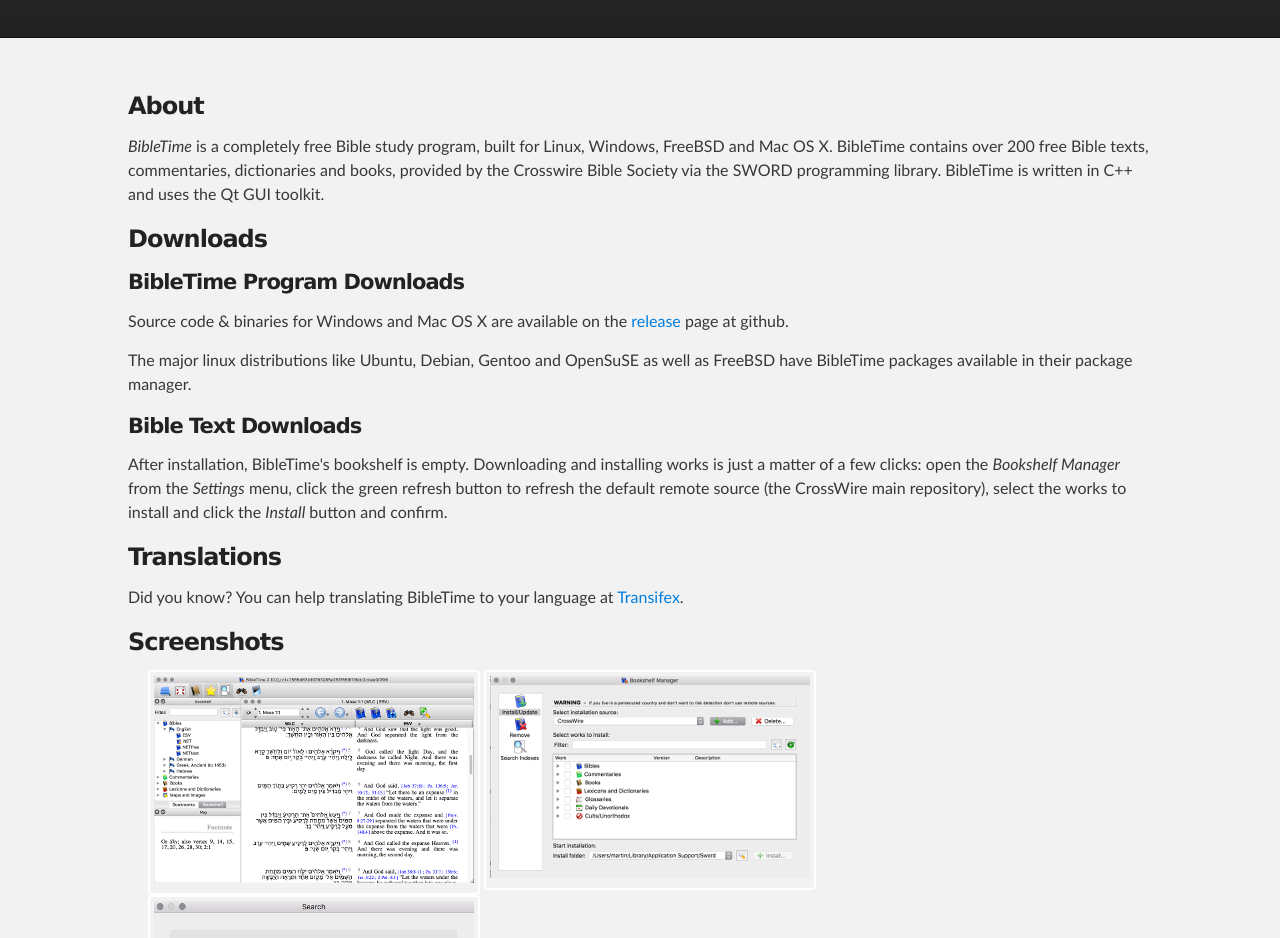
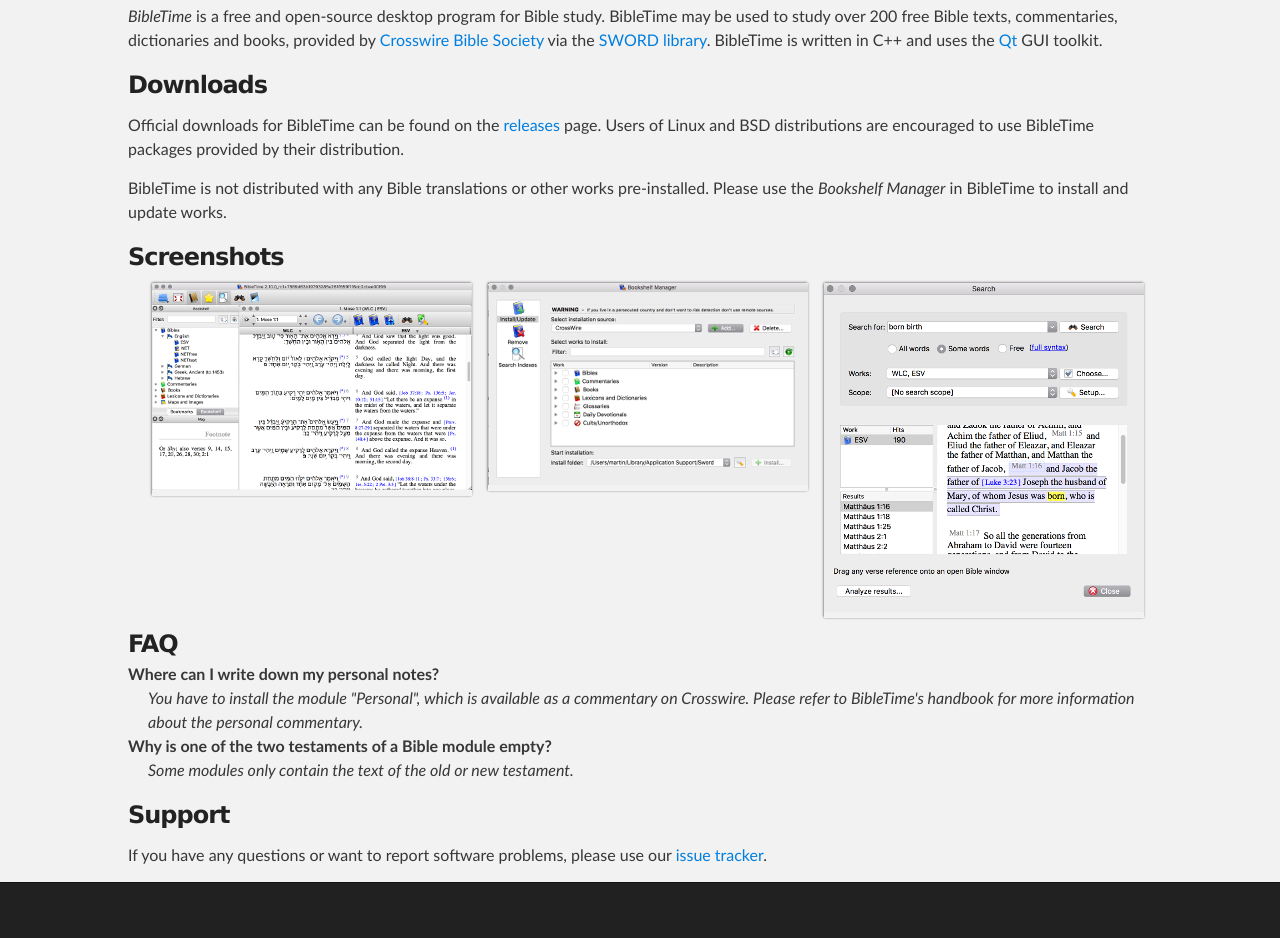
Before and after one commit to bibletime/bibletime.github.io, a plain HTML site: page index.html in a window 1280 px wide. Shown: the part 172-1110 px from the top of the page. After the commit the page ends 1055 px from the top, so only its background shows below. Drawn offline with Linux system fonts and the light colour scheme.

Commit message:
Simplified content, improved style

```diff
--- a/index.html
+++ b/index.html
@@ -4,158 +4,103 @@
 <head>
   <meta charset='utf-8'>
   <meta http-equiv="X-UA-Compatible" content="IE=edge">
-    <meta name="description" content="BibleTime is a powerful cross platform Bible study tool.">
+  <meta name="description"
+        content="BibleTime is a powerful cross platform Bible study tool.">
 
-    <link rel="stylesheet" type="text/css" media="screen" href="stylesheets/stylesheet.css">
-    <link rel="stylesheet" type="text/css" media="screen" href="stylesheets/lightbox.css">
+  <link rel="stylesheet" type="text/css" media="screen"
+        href="stylesheets/stylesheet.css">
+  <link rel="stylesheet" type="text/css" media="screen"
+        href="stylesheets/lightbox.css">
 
   <title>BibleTime</title>
 </head>
 
 <body>
 
-    <!-- HEADER -->
   <div id="header_wrap" class="outer">
     <header class="inner">
       <span id="logo"></span>
-            <a id="forkme_banner" href="https://github.com/bibletime/bibletime">View on GitHub</a>
-
       <h1 id="project_title">BibleTime</h1>
-            <h2 id="project_tagline">BibleTime is a powerful cross platform Bible study tool.</h2>
-
+      <h2 id="project_tagline">
+        BibleTime is a powerful cross platform Bible study tool.
+      </h2>
     </header>
   </div>
 
-    <!-- MAIN CONTENT -->
   <div id="main_content_wrap" class="outer">
-        <section id="main_content" class="inner">
+    <main id="main_content" class="inner">
 
-<article>
-<h3>
-    <a id="about" href="#about" aria-hidden="true"></a>
-    About
-</h3>
 <p>
-    <em>BibleTime</em> is a completely free Bible study program, built for Linux, Windows, FreeBSD and Mac OS X. BibleTime contains over 200 free Bible texts, commentaries, dictionaries and books, provided by the Crosswire Bible Society via the SWORD programming library. BibleTime is written in C++ and uses the Qt GUI toolkit.
+  <em>BibleTime</em> is a free and open-source desktop program for Bible study.
+  BibleTime may be used to study over 200 free Bible texts, commentaries,
+  dictionaries and books, provided by <a href="https://crosswire.org/">Crosswire
+  Bible Society</a> via the <a href="https://crosswire.org/sword/">SWORD
+  library</a>.
+  BibleTime is written in C++ and uses the <a href="https://qt.io/">Qt</a> GUI
+  toolkit.
 </p>
-</article>
 
 
-<h3>
-    <a id="bibletime-downloads" href="#bibletime-downloads" aria-hidden="true"></a>
-    Downloads
-</h3>
-<article>
-    <h4>BibleTime Program Downloads</h4>
+<section id="downloads">
+  <h3><a href="#downloads">Downloads</a></h3>
   <p>
-        Source code &amp; binaries for Windows and Mac OS X are available on the
-        <a href="https://github.com/bibletime/bibletime/releases/latest">release</a> page at github.
+    Official downloads for BibleTime can be found on the
+    <a href="https://github.com/bibletime/bibletime/releases">releases</a> page.
+    Users of Linux and BSD distributions are encouraged to use BibleTime
+    packages provided by their distribution.
   </p>
   <p>
-        The major linux distributions like Ubuntu, Debian, Gentoo and OpenSuSE as well as FreeBSD
-        have BibleTime packages available in their package manager.
+    BibleTime is not distributed with any Bible translations or other works
+    pre-installed.
+    Please use the <em>Bookshelf Manager</em> in BibleTime to install and update
+    works.
   </p>
-</article>
-<article>
-    <h4>Bible Text Downloads</h4>
-    <p>
-        After installation, BibleTime's bookshelf is empty. Downloading and installing works is just a
-        matter of a few clicks: open the <em>Bookshelf Manager</em> from the <em>Settings</em> menu, click the green refresh button to refresh the default remote source (the CrossWire main repository), select the works to install and click the <em>Install</em> button and confirm.
-    </p>
-</article>
+</section>
 
+<section id="screenshots">
+  <h3><a href="#screenshots">Screenshots</a></h3>
+  <div>
+    <a href="screenshots/BibleTime-Main-Screen.png"
+        data-lightbox="screenshots" data-title="BibleTime's main screen">
+      <img src="screenshots/BibleTime-Main-Screen-Small.png"
+            alt="BibleTime's main screen">
+    </a>
+    <a href="screenshots/BibleTime-Bookshelf-Manager.png"
+        data-lightbox="screenshots" data-title="BibleTime's bookshelf manager">
+      <img src="screenshots/BibleTime-Bookshelf-Manager-Small.png"
+            alt="BibleTime's bookshelf manager">
+    </a>
+    <a href="screenshots/BibleTime-Search-Screen.png"
+        data-lightbox="screenshots" data-title="BibleTime's search screen">
+      <img src="screenshots/BibleTime-Search-Screen-Small.png"
+            alt="BibleTime's search screen">
+    </a>
+  </div>
+</section>
 
-<article>
-<h3>
-    <a id="translations" href="#translations" aria-hidden="true"></a>
-    Translations
-</h3>
-<p>
-    Did you know? You can help translating BibleTime to your language at
-    <a href="https://www.transifex.com/bibletime/bibletime/">Transifex</a>.
-</p>
-</article>
-
-<article>
-<h3>
-    <a href="#screenshots" aria-hidden="true"></a>
-    Screenshots
-</h3>
-<ul id="screenshots">
-    <li>
-        <a href="screenshots/BibleTime-Main-Screen.png" data-lightbox="screenshots" data-title="BibleTime's main screen">
-            <img src="screenshots/BibleTime-Main-Screen-Small.png" alt="BibleTime's main screen">
-        </a>
-    </li>
-    <li>
-        <a href="screenshots/BibleTime-Bookshelf-Manager.png" data-lightbox="screenshots" data-title="BibleTime's bookshelf manager">
-            <img src="screenshots/BibleTime-Bookshelf-Manager-Small.png" alt="BibleTime's bookshelf manager">
-        </a>
-    </li>
-    <li>
-        <a href="screenshots/BibleTime-Search-Screen.png" data-lightbox="screenshots" data-title="BibleTime's search screen">
-            <img src="screenshots/BibleTime-Search-Screen-Small.png" alt="BibleTime's search screen">
-        </a>
-    </li>
-</ul>
-</article>
-
-<article>
-<h3>
-    <a id="faq" href="#faq" aria-hidden="true"></a>
-    FAQ
-</h3>
+<section id="faq">
+  <h3><a href="#faq">FAQ</a></h3>
   <dl>
     <dt>Where can I write down my personal notes?</dt>
-    <dd>You have to install the module "Personal", which is available as a commentary on Crosswire. Please refer to BibleTime's handbook for more information about the personal commentary.</dd>
+    <dd>You have to install the module "Personal", which is available as a
+    commentary on Crosswire. Please refer to BibleTime's handbook for more
+    information about the personal commentary.</dd>
 
     <dt>Why is one of the two testaments of a Bible module empty?</dt>
     <dd>Some modules only contain the text of the old or new testament.</dd>
+  </dl>
+</section>
 
-    <dt>Is BibleTime available in my native language?</dt>
-    <dd>BibleTime is available in several languages. If a translation in your language is not available, you can help translate it at <a href="https://www.transifex.com/bibletime/bibletime/" target="_blank">Transifex</a>.</dd>
-</dl>
-</article>
+<section id="support">
+  <h3><a href="#support">Support</a></h3>
+  <p>
+    If you have any questions or want to report software problems, please use
+    our <a href="https://github.com/bibletime/bibletime/issues">issue
+    tracker</a>.
+  </p>
+</section>
 
-<article>
-<h3>
-    <a id="support" href="#support" aria-hidden="true"></a>
-    Support
-</h3>
-<p>
-    If you have any questions or want to report software problems, please use our <a href="https://github.com/bibletime/bibletime/issues">issue tracker</a>.
-</p>
-</article>
-
-<article>
-<h3>
-    <a id="development" href="#development" aria-hidden="true"></a>
-    Development
-</h3>
-<p>
-    Please find all relevant information in the <a href="https://github.com/bibletime/bibletime/wiki">developers' wiki</a>.
-</p>
-</article>
-
-<article>
-<h3>
-    <a id="license" href="#license" aria-hidden="true"></a>
-    License
-</h3>
-<p>
-    BibleTime is <strong>completely free</strong> (Free Software and Open Source). It's released under the <a href="http://www.gnu.org/licenses/old-licenses/gpl-2.0.html" target="_blank">GPL version 2 license</a>. Basically it means that you can download and use it freely. If you want to redistribute it you have to make sure that the receivers get the source code, too.
-</p>
-</article>
-
-
-        </section>
-    </div>
-
-    <!-- FOOTER  -->
-    <div id="footer_wrap" class="outer">
-      <footer class="inner">
-        <p class="copyright">© 2021 <a href="https://github.com/bibletime">BibleTime team</a></p>
-      </footer>
+    </main>
   </div>
 
   <script src="javascripts/jquery-2.1.4.min.js"></script>
--- a/stylesheets/stylesheet.css
+++ b/stylesheets/stylesheet.css
@@ -1,5 +1,5 @@
 /*******************************************************************************
-Slate Theme for GitHub Pages
+Based on Slate Theme for GitHub Pages
 by Jason Costello, @jsncostello
 *******************************************************************************/
 
@@ -59,7 +59,6 @@
 }
 
 h1, h2, h3, h4, h5, h6 {
-  margin: 10px 0;
   font-weight: 700;
   color:#222222;
   font-family: 'Lucida Grande', 'Calibri', Helvetica, Arial, sans-serif;
@@ -118,7 +117,31 @@
   -ms-transition: text-shadow 0.5s ease;
 }
 
-a:hover, a:focus {text-decoration: underline;}
+a:hover, a:focus {
+  text-decoration: underline;
+}
+
+h1 a, h1 a:hover, h1 a:focus,
+h2 a, h2 a:hover, h2 a:focus,
+h3 a, h3 a:hover, h3 a:focus,
+h4 a, h4 a:hover, h4 a:focus,
+h5 a, h5 a:hover, h5 a:focus,
+h6 a, h6 a:hover, h6 a:focus
+{
+  color: #222222;
+  text-decoration: none;
+}
+
+h1 a:hover::after, h1 a:focus::after,
+h2 a:hover::after, h2 a:focus::after,
+h3 a:hover::after, h3 a:focus::after,
+h4 a:hover::after, h4 a:focus::after,
+h5 a:hover::after, h5 a:focus::after,
+h6 a:hover::after, h6 a:focus::after
+{
+  content: " \00b6";
+  color: #cccccc;
+}
 
 footer a {
   color: #F2F2F2;
@@ -269,23 +292,8 @@
 .inner {
   position: relative;
   max-width: 1024px;
-  padding: 20px 10px;
+  padding: 1em 0 0;
   margin: 0 auto;
-}
-
-#forkme_banner {
-  display: block;
-  position: absolute;
-  top:0;
-  right: 10px;
-  z-index: 10;
-  padding: 10px 50px 10px 10px;
-  color: #fff;
-  background: url('../images/blacktocat.png') #0090ff no-repeat 95% 50%;
-  font-weight: 700;
-  box-shadow: 0 0 10px rgba(0,0,0,.5);
-  border-bottom-left-radius: 2px;
-  border-bottom-right-radius: 2px;
 }
 
 #header_wrap {
@@ -298,7 +306,7 @@
 }
 
 #header_wrap .inner {
-  padding: 50px 10px 30px 10px;
+  padding: 2em 0 .5em;
 }
 
 #project_title {
@@ -325,45 +333,25 @@
   padding-right: 10px;
 }
 
-h1:hover,
-article:hover h1,
-h2:hover,
-article:hover h2,
-h3:hover,
-article:hover h3,
-h4:hover,
-article:hover h4,
-h5:hover,
-article:hover h5,
-h6:hover,
-article:hover h6,
-header:hover h1,
-header:hover h2 {
-    color: #0090ff !important;
-    text-shadow: 0 0 2px #0090ff !important;
+#screenshots > div {
+  margin: .5em;
+  width: 100%;
+  display: flex;
+  flex-wrap: wrap;
+  justify-content: center;
+  align-items: flex-start;
+  align-content: flex-start;
+  gap: 1em;
 }
 
-ul#screenshots li {
-    display: inline-block;
-    vertical-align: top;
-    list-style: none;
-    padding: 4px;
-    border: 2px solid white;
-    border-radius: 4px;
+#screenshots > div > * {
+  box-shadow: .02em .02em .17em .0em #222222;
 }
 
-ul#screenshots li:hover {
-    box-shadow: 0 0 1px #0090ff !important;
-    border-color: #0090ff;
-}
 #main_content_wrap {
   background: #f2f2f2;
   border-top: 1px solid #111;
   border-bottom: 1px solid #111;
-}
-
-#main_content {
-  padding-top: 40px;
 }
 
 #footer_wrap {
```
Lines whose indentation alone changed are shown as unchanged.
